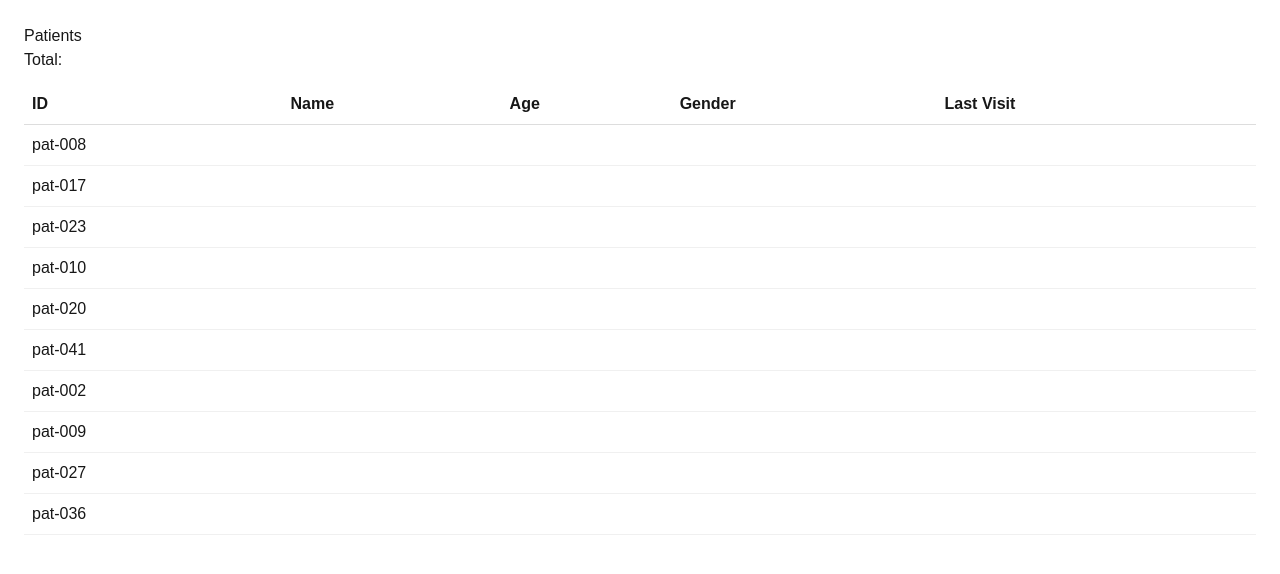
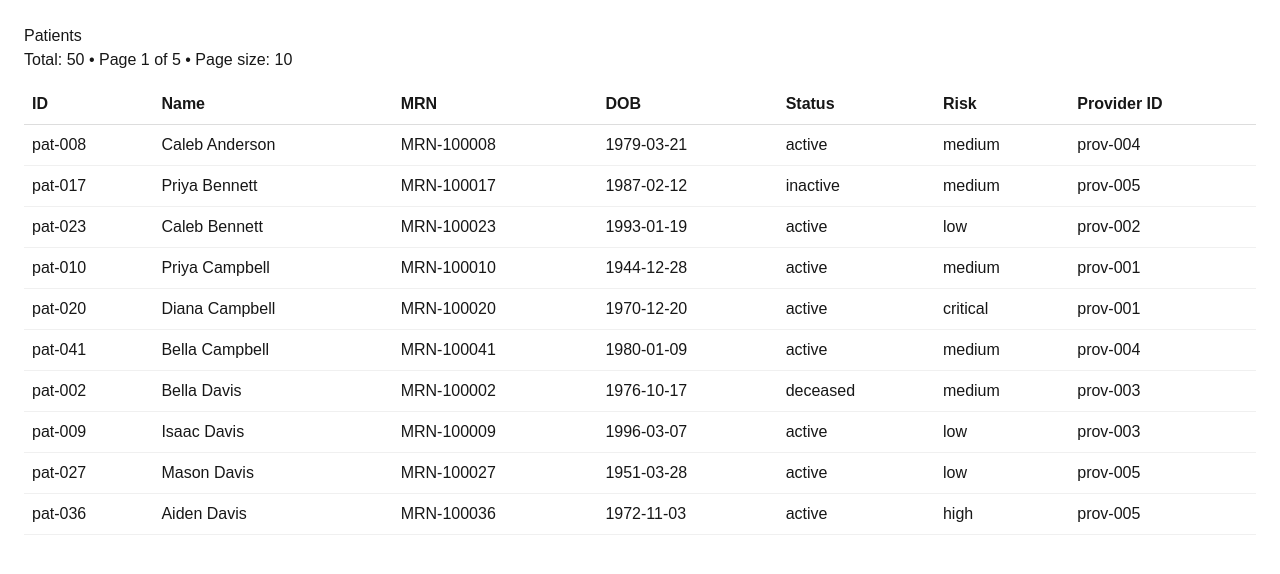
Before and after one commit to SamWangTW/carehub, a Next.js app: page /patients in a window 1280 px wide. Shown: the top 574 px of the page. Built offline with nearby package versions, Linux system fonts and the light colour scheme; no server answers.

Commit message:
read patients page and limit from URL searchParams

```diff
--- a/app/patients/page.tsx
+++ b/app/patients/page.tsx
@@ -1,24 +1,54 @@
 type Patient = {
   id: string;
-  name: string;
-  age: number;
-  gender: string;
-  lastVisit: string;
+  firstName: string;
+  lastName: string;
+  dob: string; // ISO date string
+  mrn: string;
+  status: "active" | "inactive" | "deceased";
+  riskLevel: "low" | "medium" | "high" | "critical";
+  primaryProviderId: string;
+  createdAt: string; // ISO datetime
 };
 
 type PatientsApiResponse = {
   data: Patient[];
-  total: number;
+  pagination: {
+    page: number;
+    limit: number;
+    total: number;
+    totalPages: number;
+  };
 };
 
-export default async function PatientsPage() {
-  // IMPORTANT: absolute URL avoids edge cases in server fetch
+function formatDate(iso: string): string {
+  return iso?.slice(0, 10) ?? "";
+}
+
+export default async function PatientsPage({
+  searchParams,
+}: {
+  searchParams: Promise<{ [key: string]: string | string[] | undefined }>;
+}) {
   const baseUrl = process.env.NEXT_PUBLIC_BASE_URL ?? "http://localhost:3000";
 
-  const res = await fetch(`${baseUrl}/api/patients`, {
-    // For Day 1: don't worry about caching rules yet
-    cache: "no-store",
-  });
+  const parsePositiveInt = (
+    value: string | string[] | undefined,
+    fallback: number
+  ) => {
+    if (typeof value !== "string") return fallback;
+    const n = Number(value);
+    return Number.isFinite(n) && n > 0 ? Math.floor(n) : fallback;
+  };
+
+  const sp = await searchParams;
+
+  const safePage = parsePositiveInt(sp.page, 1);
+  const safeLimit = parsePositiveInt(sp.limit, 10);
+
+  const res = await fetch(
+    `${baseUrl}/api/patients?page=${safePage}&limit=${safeLimit}`,
+    { cache: "no-store" }
+  );
 
   if (!res.ok) {
     return (
@@ -31,37 +61,76 @@ export default async function PatientsPage() {
 
   const json = (await res.json()) as PatientsApiResponse;
   const patients = json.data ?? [];
+  const pagination = json.pagination;
 
   return (
     <main style={{ padding: 24 }}>
       <h1>Patients</h1>
-      <p>Total: {json.total}</p>
 
-      <table style={{ width: "100%", borderCollapse: "collapse", marginTop: 12 }}>
+      <p>
+        Total: {pagination.total} • Page {pagination.page} of{" "}
+        {pagination.totalPages} • Page size: {pagination.limit}
+      </p>
+
+      <table
+        style={{ width: "100%", borderCollapse: "collapse", marginTop: 12 }}
+      >
         <thead>
           <tr>
-            <th style={{ borderBottom: "1px solid #ddd", textAlign: "left", padding: 8 }}>ID</th>
-            <th style={{ borderBottom: "1px solid #ddd", textAlign: "left", padding: 8 }}>Name</th>
-            <th style={{ borderBottom: "1px solid #ddd", textAlign: "left", padding: 8 }}>Age</th>
-            <th style={{ borderBottom: "1px solid #ddd", textAlign: "left", padding: 8 }}>Gender</th>
-            <th style={{ borderBottom: "1px solid #ddd", textAlign: "left", padding: 8 }}>Last Visit</th>
+            <th style={{ borderBottom: "1px solid #ddd", textAlign: "left", padding: 8 }}>
+              ID
+            </th>
+            <th style={{ borderBottom: "1px solid #ddd", textAlign: "left", padding: 8 }}>
+              Name
+            </th>
+            <th style={{ borderBottom: "1px solid #ddd", textAlign: "left", padding: 8 }}>
+              MRN
+            </th>
+            <th style={{ borderBottom: "1px solid #ddd", textAlign: "left", padding: 8 }}>
+              DOB
+            </th>
+            <th style={{ borderBottom: "1px solid #ddd", textAlign: "left", padding: 8 }}>
+              Status
+            </th>
+            <th style={{ borderBottom: "1px solid #ddd", textAlign: "left", padding: 8 }}>
+              Risk
+            </th>
+            <th style={{ borderBottom: "1px solid #ddd", textAlign: "left", padding: 8 }}>
+              Provider ID
+            </th>
           </tr>
         </thead>
 
         <tbody>
           {patients.map((p) => (
             <tr key={p.id}>
-              <td style={{ borderBottom: "1px solid #f0f0f0", padding: 8 }}>{p.id}</td>
-              <td style={{ borderBottom: "1px solid #f0f0f0", padding: 8 }}>{p.name}</td>
-              <td style={{ borderBottom: "1px solid #f0f0f0", padding: 8 }}>{p.age}</td>
-              <td style={{ borderBottom: "1px solid #f0f0f0", padding: 8 }}>{p.gender}</td>
-              <td style={{ borderBottom: "1px solid #f0f0f0", padding: 8 }}>{p.lastVisit}</td>
+              <td style={{ borderBottom: "1px solid #f0f0f0", padding: 8 }}>
+                {p.id}
+              </td>
+              <td style={{ borderBottom: "1px solid #f0f0f0", padding: 8 }}>
+                {p.firstName} {p.lastName}
+              </td>
+              <td style={{ borderBottom: "1px solid #f0f0f0", padding: 8 }}>
+                {p.mrn}
+              </td>
+              <td style={{ borderBottom: "1px solid #f0f0f0", padding: 8 }}>
+                {formatDate(p.dob)}
+              </td>
+              <td style={{ borderBottom: "1px solid #f0f0f0", padding: 8 }}>
+                {p.status}
+              </td>
+              <td style={{ borderBottom: "1px solid #f0f0f0", padding: 8 }}>
+                {p.riskLevel}
+              </td>
+              <td style={{ borderBottom: "1px solid #f0f0f0", padding: 8 }}>
+                {p.primaryProviderId}
+              </td>
             </tr>
           ))}
 
           {patients.length === 0 && (
             <tr>
-              <td colSpan={5} style={{ padding: 12 }}>
+              <td colSpan={7} style={{ padding: 12 }}>
                 No patients found.
               </td>
             </tr>
```
